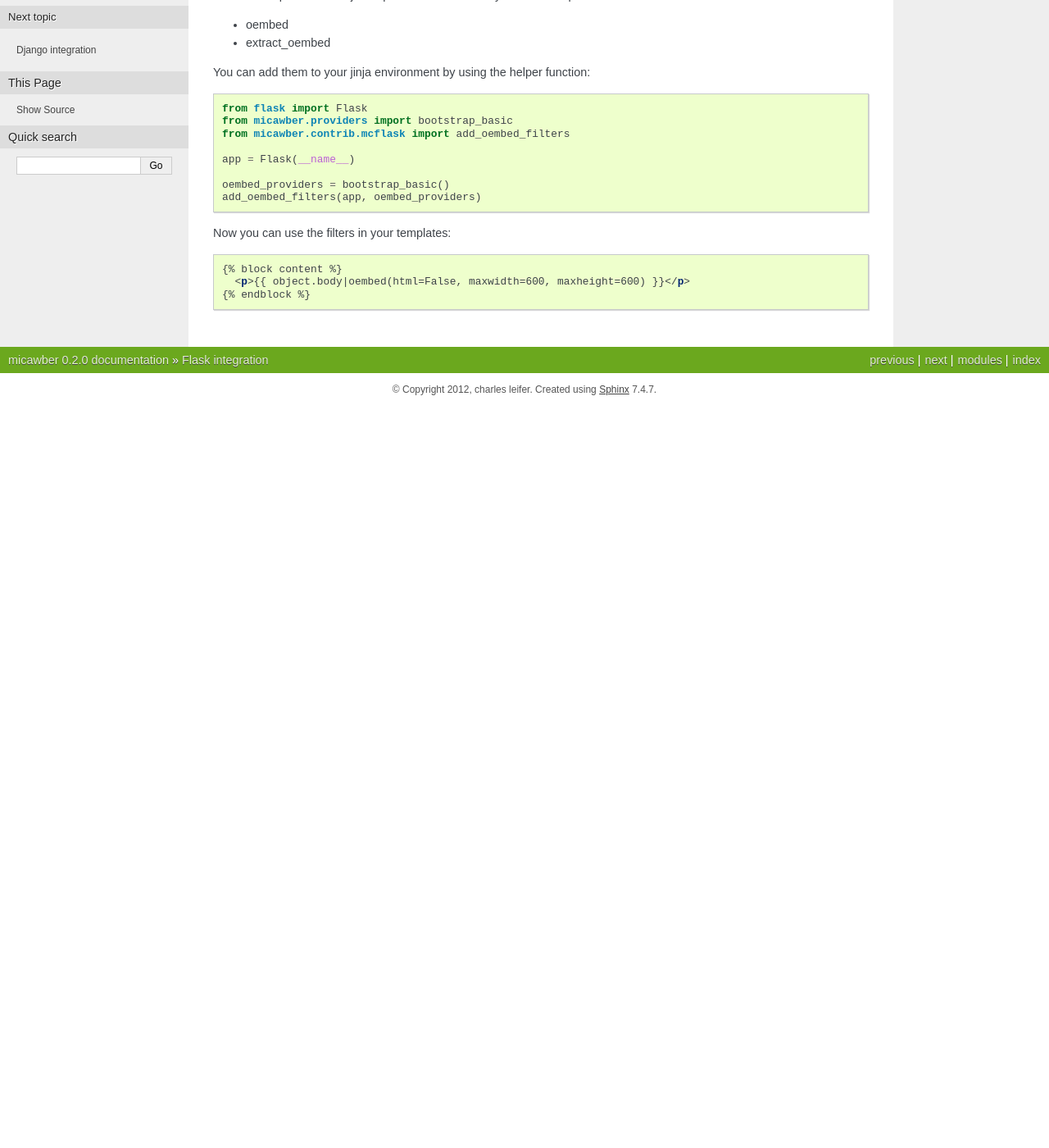
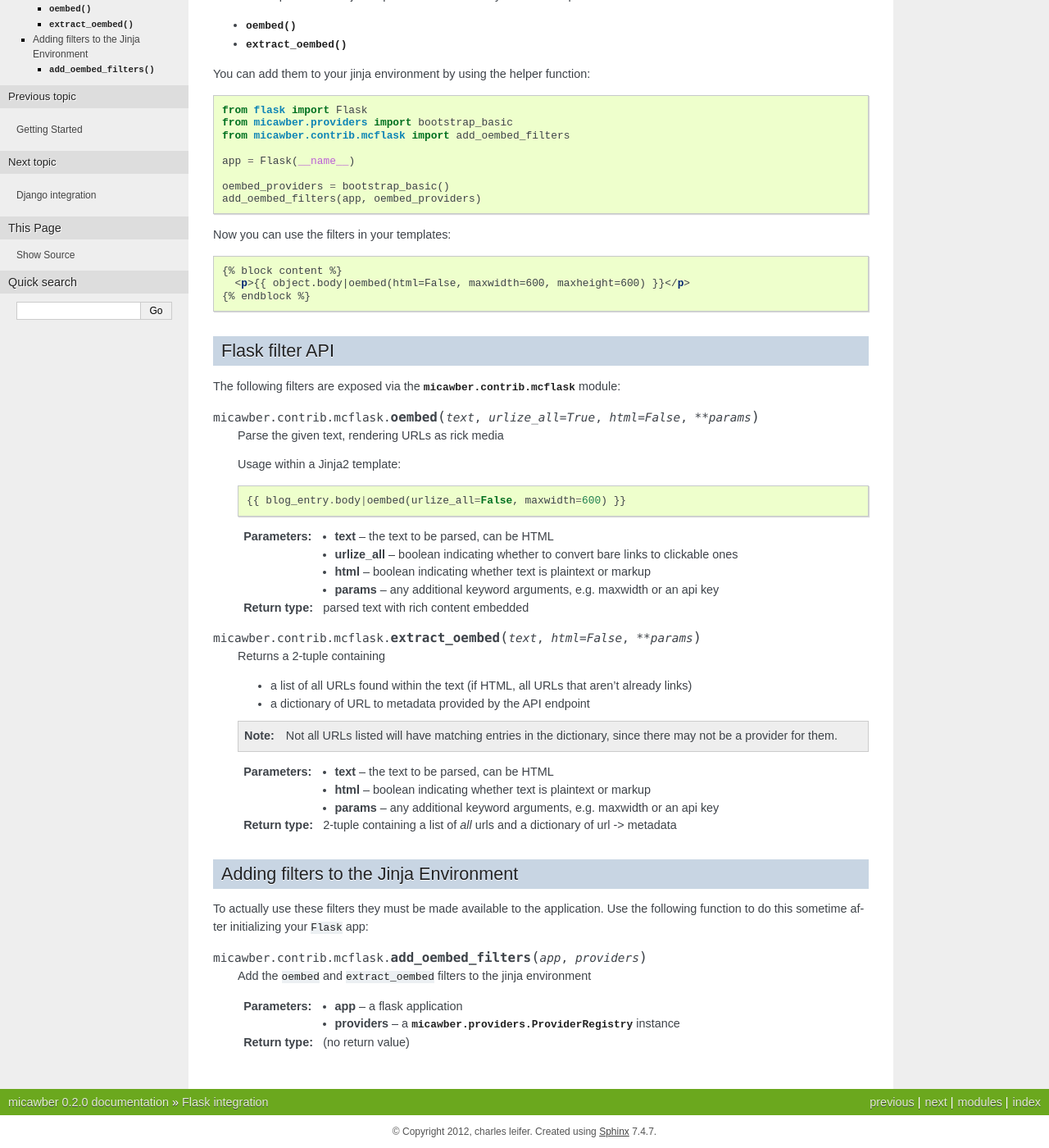
Before and after one commit to coleifer/micawber, a Sphinx documentation site: the page built from docs/flask.rst, in a window 1280 px wide and 1400 px high, scrolled down 125 px. Shown: the whole window at 82% size. Built offline with Sphinx 7.4.7, drawn with Linux system fonts in a browser that asks for light colours; before the commit the page ends 900 px from its top, so only the background shows below that; some of the changed text lies outside the part shown.

Commit message:
Adding more notes on flask api

```diff
--- a/docs/flask.rst
+++ b/docs/flask.rst
@@ -5,8 +5,8 @@
 
 micawber exposes two Jinja template filters for use in your flask templates:
 
-* oembed
-* extract_oembed
+* :py:func:`~micawber.contrib.mcflask.oembed`
+* :py:func:`~micawber.contrib.mcflask.extract_oembed`
 
 You can add them to your jinja environment by using the helper function:
 
@@ -28,3 +28,56 @@
     {% block content %}
       <p>{{ object.body|oembed(html=False, maxwidth=600, maxheight=600) }}</p>
     {% endblock %}
+
+Flask filter API
+----------------
+
+.. py:module:: micawber.contrib.mcflask
+
+The following filters are exposed via the :py:mod:`micawber.contrib.mcflask` module:
+
+.. py:function:: oembed(text, urlize_all=True, html=False, **params)
+
+    Parse the given text, rendering URLs as rick media
+
+    Usage within a Jinja2 template:
+
+    .. code-block:: python
+
+        {{ blog_entry.body|oembed(urlize_all=False, maxwidth=600) }}
+
+    :param text: the text to be parsed, can be HTML
+    :param urlize_all: boolean indicating whether to convert bare links to clickable ones
+    :param html: boolean indicating whether text is plaintext or markup
+    :param params: any additional keyword arguments, e.g. maxwidth or an api key
+    :rtype: parsed text with rich content embedded
+
+.. py:function:: extract_oembed(text, html=False, **params)
+
+    Returns a 2-tuple containing
+
+    * a list of all URLs found within the text (if HTML, all URLs that aren't already links)
+    * a dictionary of URL to metadata provided by the API endpoint
+
+    .. note::
+        Not all URLs listed will have matching entries in the dictionary, since there
+        may not be a provider for them.
+
+    :param text: the text to be parsed, can be HTML
+    :param html: boolean indicating whether text is plaintext or markup
+    :param params: any additional keyword arguments, e.g. maxwidth or an api key
+    :rtype: 2-tuple containing a list of *all* urls and a dictionary of url -> metadata
+
+Adding filters to the Jinja Environment
+---------------------------------------
+
+To actually use these filters they must be made available to the application.  Use the
+following function to do this sometime after initializing your ``Flask`` app:
+
+.. py:function:: add_oembed_filters(app, providers)
+
+    Add the ``oembed`` and ``extract_oembed`` filters to the jinja environment
+
+    :param app: a flask application
+    :param providers: a :py:class:`micawber.providers.ProviderRegistry` instance
+    :rtype: (no return value)
--- a/docs/index.rst
+++ b/docs/index.rst
@@ -65,7 +65,7 @@
     # returns the following html:
     <p><iframe width="459" height="344" src="http://www.youtube.com/embed/54XHDUOHuzU?fs=1&amp;feature=oembed" frameborder="0" allowfullscreen="allowfullscreen"></iframe></p>
 
-check out the :ref:`examples page <examples>` for more.
+check out the :ref:`getting started <getting_started>` for more examples
 
 
 integration with web frameworks
```
